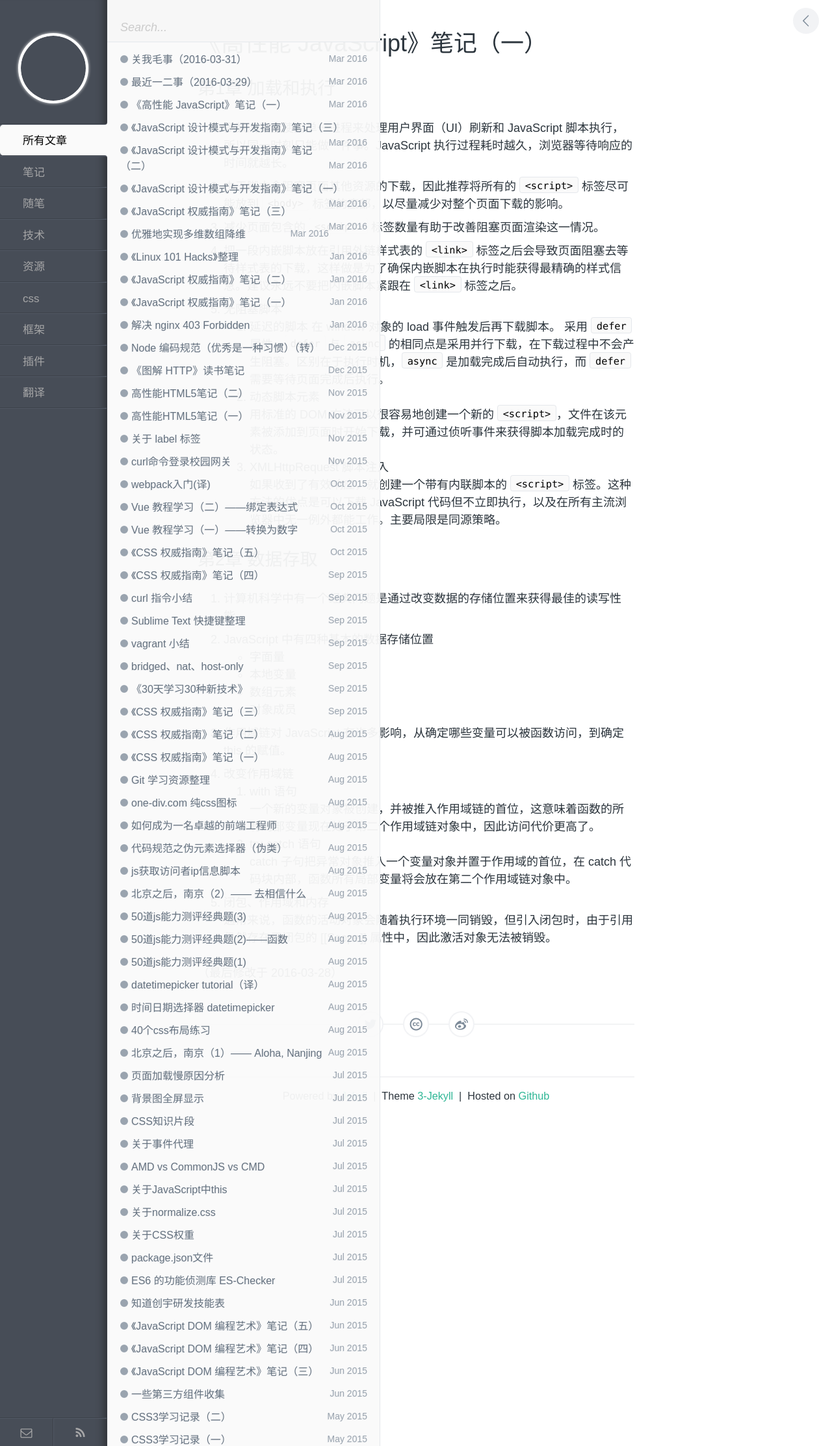
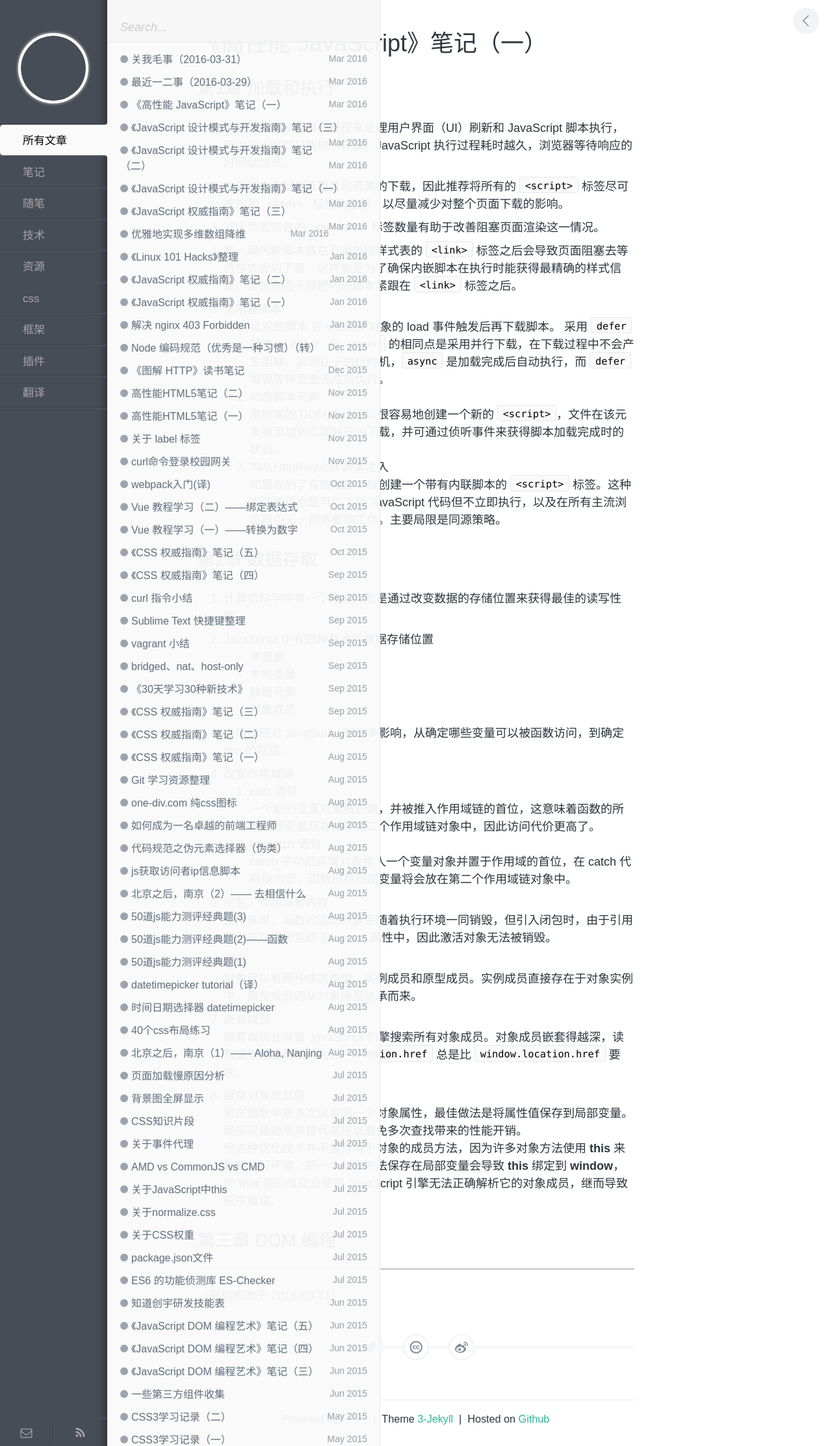
Before and after one commit to byr-gdp/byr-gdp.github.io, a Jekyll site: the page built from _posts/note/2016-03-28-high-performance-javascript-1.md, in a window 1280 px wide. Shown: the whole page at 65% size. Built offline with Jekyll 4.4.1, drawn with Linux system fonts in a browser that asks for light colours; comment, search, counter and statistics services are not loaded.

Commit message:
finish chapter2

```diff
--- a/_posts/note/2016-03-28-high-performance-javascript-1.md
+++ b/_posts/note/2016-03-28-high-performance-javascript-1.md
@@ -51,7 +51,22 @@ description: 《高性能 JavaScript》笔记
 
 	通常来说，函数的活动对象会随着执行环境一同销毁，但引入闭包时，由于引用仍然存在于闭包的 [[Scope]] 属性中，因此激活对象无法被销毁。
 
+6. 原型
 
+	对象可以有两种成员类型：实例成员和原型成员。实例成员直接存在于对象实例中，原型成员则从对象原型继承而来。
 
+7. 嵌套成员
 
-（最后修改于 2016-03-28）
+	嵌套成员会导致 JavaScript 引擎搜索所有对象成员。对象成员嵌套得越深，读取速度就会越慢。执行 `location.href` 总是比 `window.location.href` 要快。
+
+8. 缓存对象成员值
+
+	若在函数中要多次读取同一个对象属性，最佳做法是将属性值保存到局部变量。局部变量能用来替代属性以避免多次查找带来的性能开销。
+
+	但这种优化技术并不推荐用于对象的成员方法，因为许多对象方法使用 **this** 来判断执行环境，把一个对象方法保存在局部变量会导致 **this** 绑定到 **window**，而 **this** 值的改变会使得 JavaScript 引擎无法正确解析它的对象成员，继而导致程序错误。
+
+# 第三章 DOM 编程
+
+---
+
+（最后修改于 2016-03-31）
```
